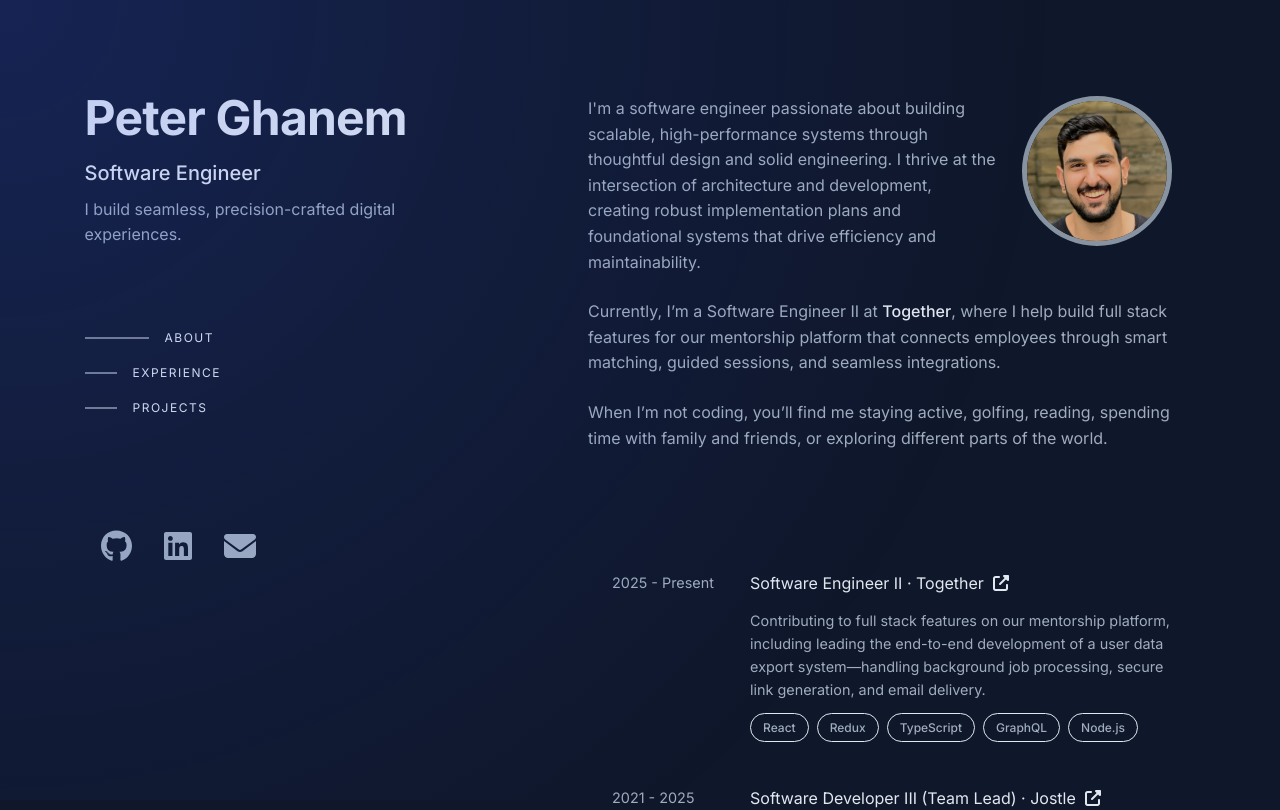
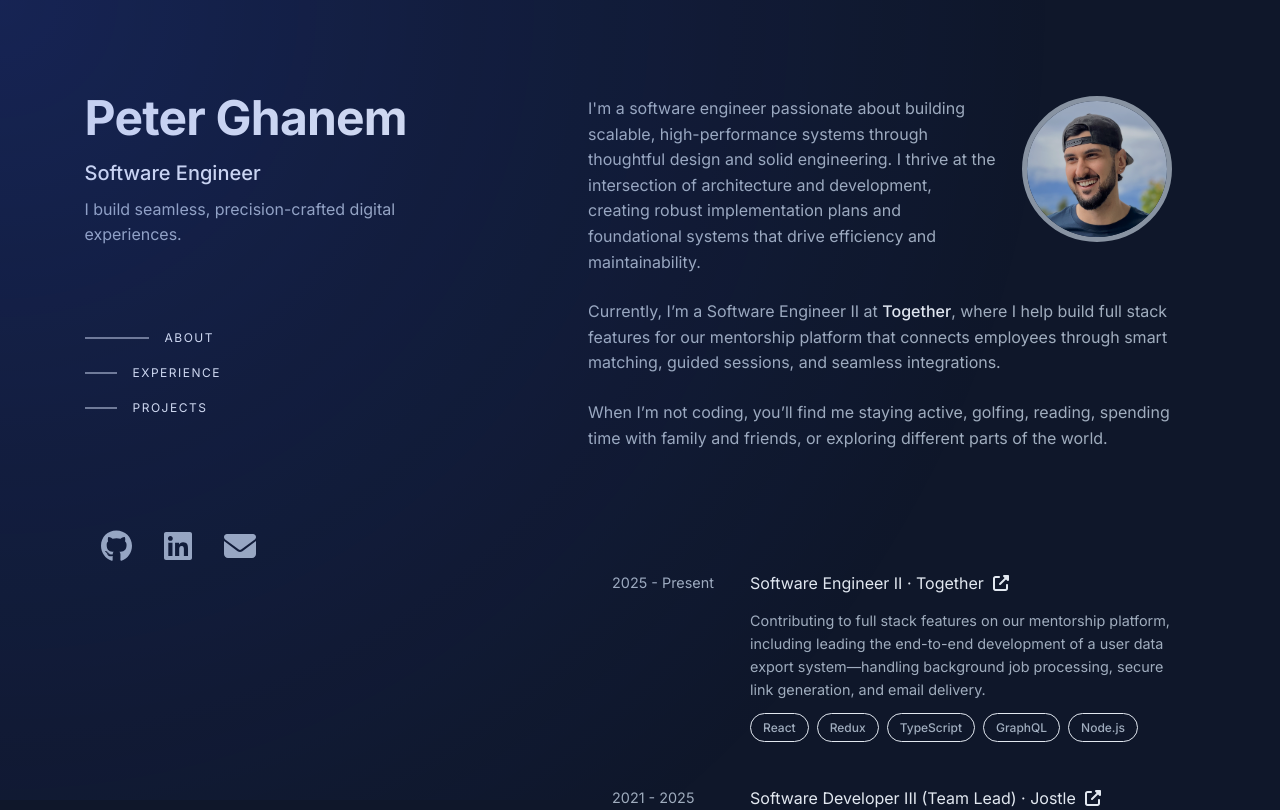
Before and after one commit to pghanem/primo-portfolio, a Next.js app: page / in a window 1280 px wide. Shown: the top 810 px of the page. Built offline with nearby package versions, Linux system fonts and the light colour scheme.

Commit message:
Update headshot image source in AboutSection

```diff
--- a/src/sections/AboutSection.tsx
+++ b/src/sections/AboutSection.tsx
@@ -10,7 +10,7 @@ const AboutSection = (): React.ReactElement => {
 
     return (
         <div css={styles.aboutContainer}>
-            <img src={"/headshot2.png"} alt="Headshot" css={styles.headshot} />
+            <img src={"/headshot.png"} alt="Headshot" css={styles.headshot} />
 
             <div css={styles.paragraphContainer}>
                 I'm a software engineer passionate about building scalable, high-performance systems through thoughtful design and solid engineering. I thrive at the intersection of architecture and development, creating robust implementation plans and foundational systems that drive efficiency and maintainability.
```
